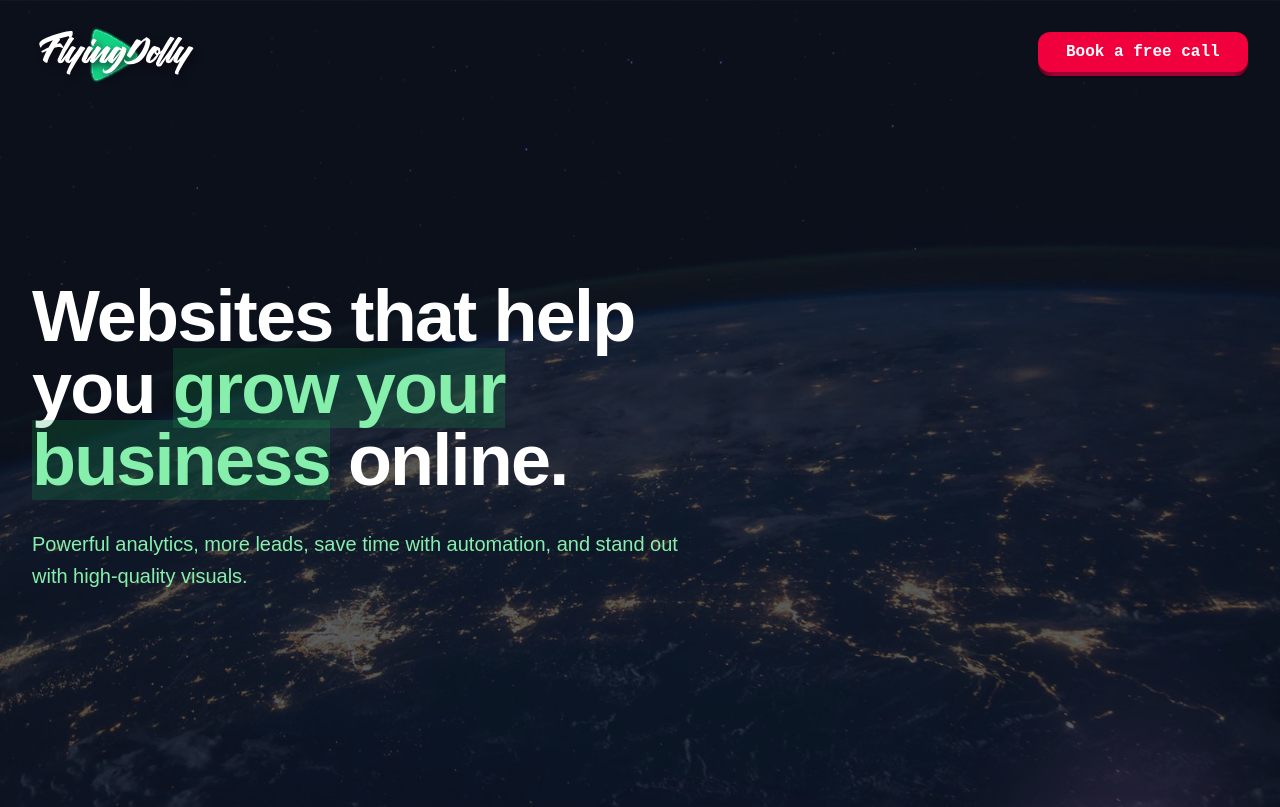
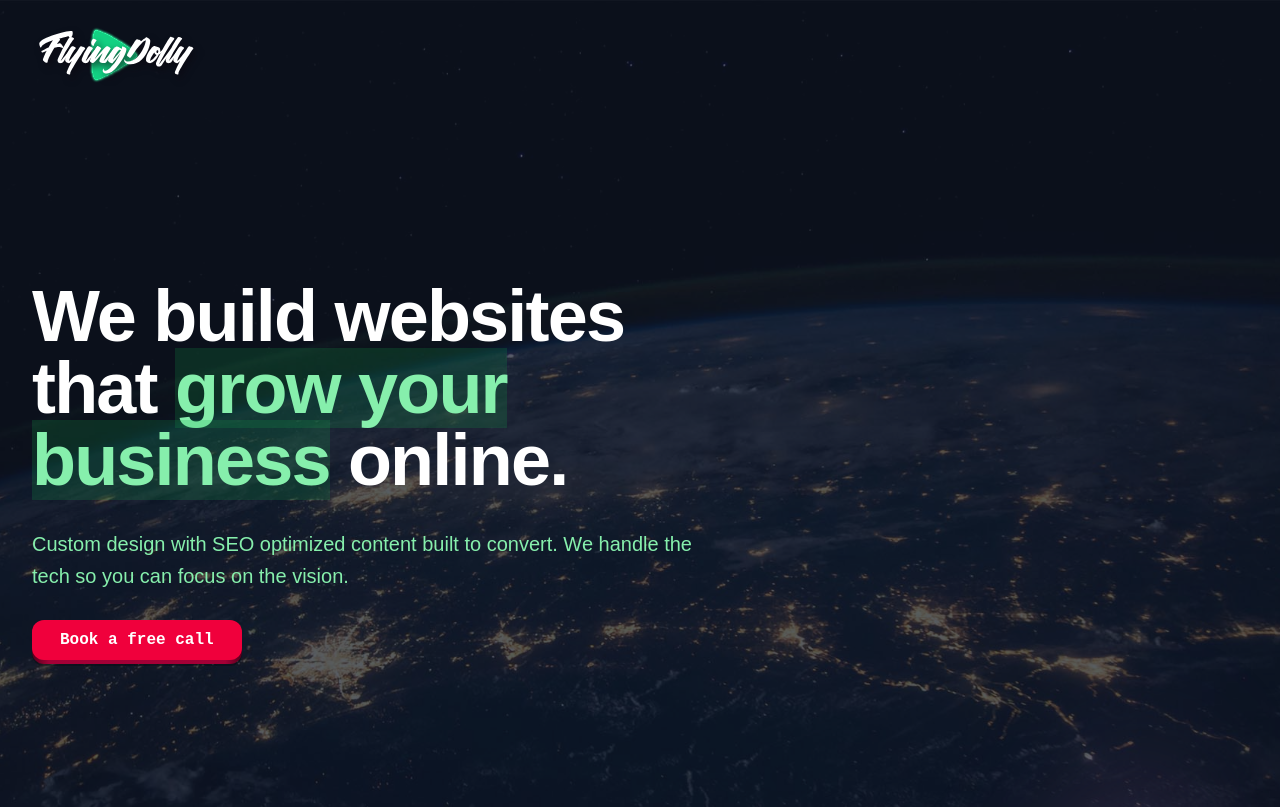
Before and after one commit to alvarouribe/nextjs-fd, a Next.js app: page / in a window 1280 px wide. Shown: the top 807 px of the page. Built offline with nearby package versions, Linux system fonts and the light colour scheme.

Commit message:
Better hero text

```diff
--- a/src/components/HeroSection.tsx
+++ b/src/components/HeroSection.tsx
@@ -20,20 +20,18 @@ export default function HeroSection() {
           <div className="m-x-auto max-w-2xl py-32 sm:py-48 lg:py-56">
             <div className="mb-8">
               <h1 className=" text-balance text-5xl font-semibold tracking-tight text-white sm:text-7xl">
-                Websites that help you{' '}
+                We build websites that{' '}
                 <mark className="bg-green-600/20 text-green-300">
                   grow your business
                 </mark>{' '}
                 online.
               </h1>
               <h2 className="mt-8 text-pretty text-2xl text-green-300 font-medium  sm:text-xl/8">
-                Powerful analytics, more leads, save time with automation, and
-                stand out with high-quality visuals.
+                Custom design with SEO optimized content built to convert. We
+                handle the tech so you can focus on the vision.
               </h2>
             </div>
-            <div className="sm:hidden">
-              <ContactUsButton />
-            </div>
+            <ContactUsButton />
           </div>
 
           <div className="mb-12 flex items-center justify-center opacity-25">
--- a/src/components/nav/Header.tsx
+++ b/src/components/nav/Header.tsx
@@ -1,7 +1,7 @@
 import Image from 'next/image';
 import { AppConstants } from '@/app/utils/app-constants';
 import Link from 'next/link';
-import ContactUsButton from '@/components/ContactUsButton';
+// import ContactUsButton from '@/components/ContactUsButton';
 
 export default function Header() {
   return (
@@ -42,11 +42,11 @@ export default function Header() {
         </div> */}
 
         {/* Contact Us button - right */}
-        <div className="flex lg:flex-1 justify-end">
+        {/* <div className="flex lg:flex-1 justify-end">
           <div className="ml-auto hidden sm:inline">
             <ContactUsButton />
           </div>
-        </div>
+        </div> */}
       </nav>
     </header>
   );
```
